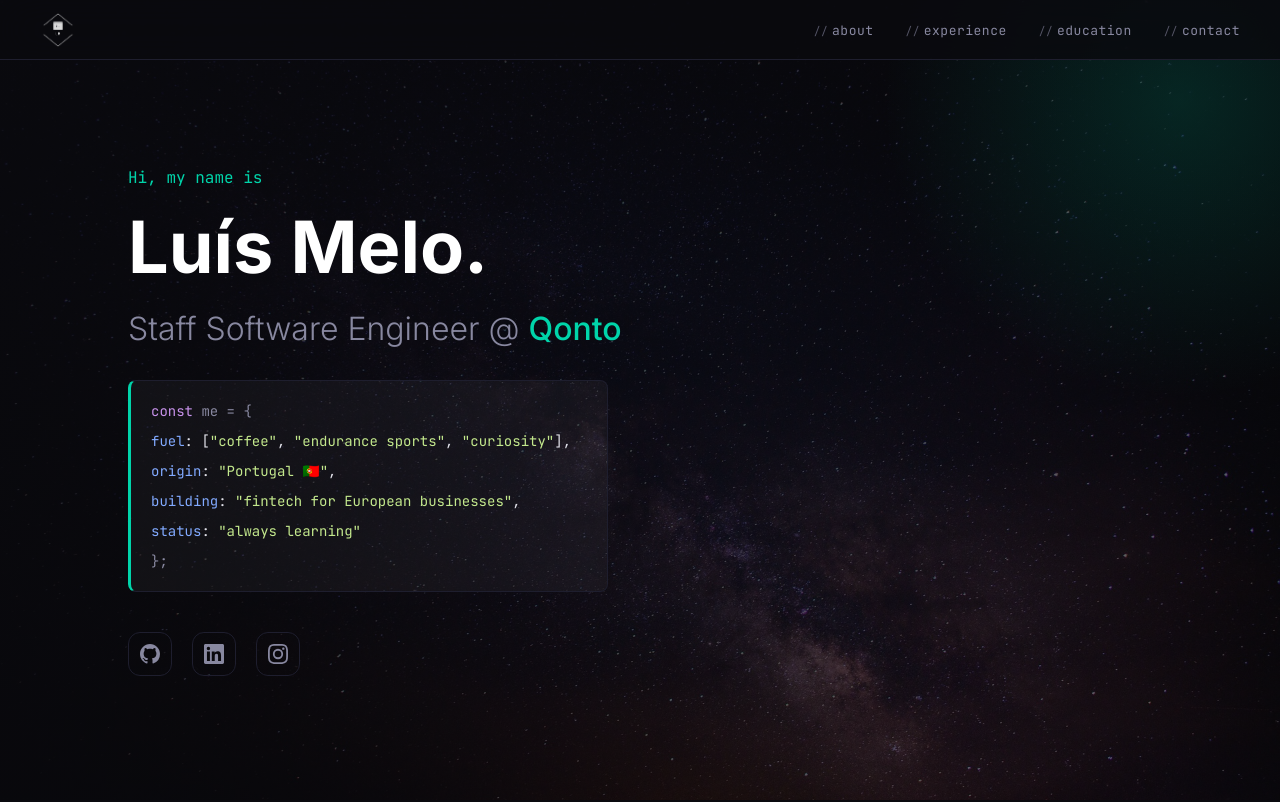
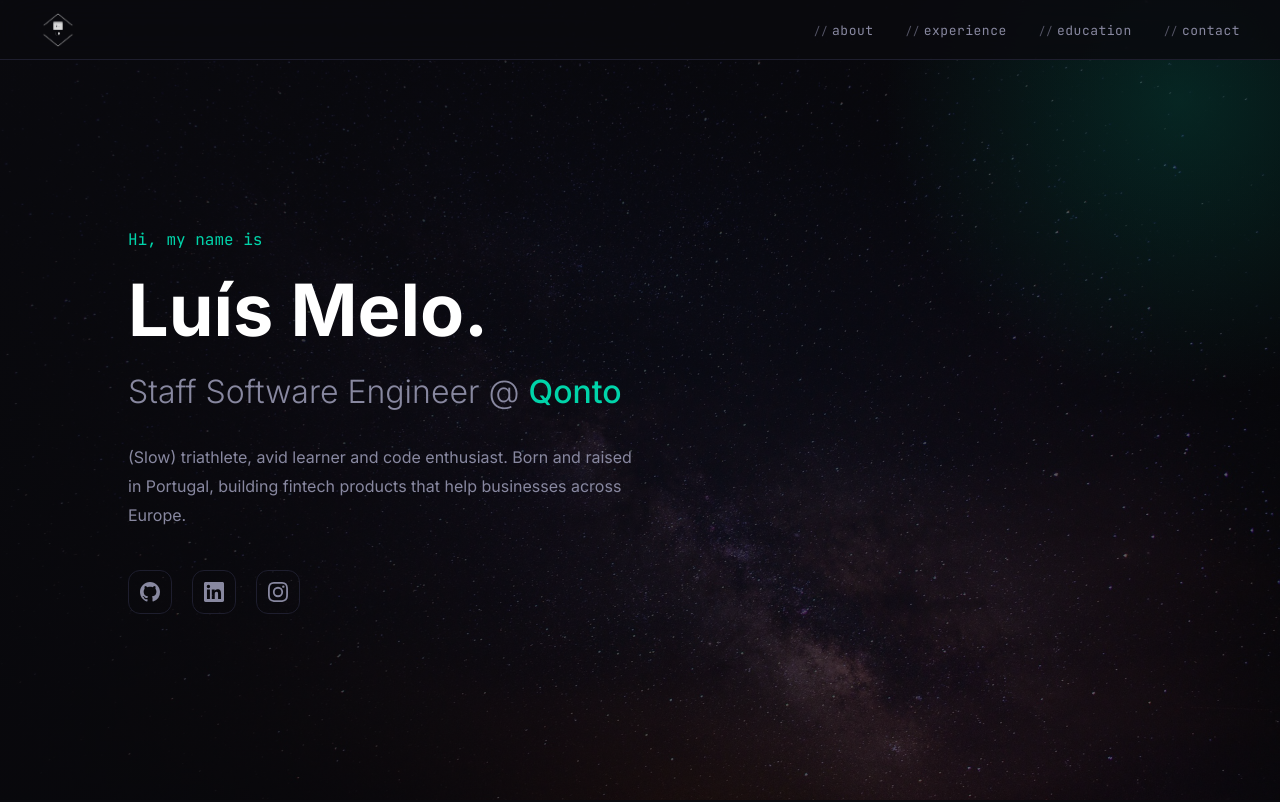
Before and after one commit to luisfmelo/luisfmelo.github.io, a plain HTML site: page index.html in a window 1280 px wide. Shown: the top 802 px of the page. Drawn offline with Linux system fonts and the light colour scheme.

Commit message:
Revert hero description to original plain text

```diff
--- a/index.html
+++ b/index.html
@@ -164,29 +164,14 @@
         .hero-title span { color: var(--accent); font-weight: 500; }
 
         .hero-desc {
-            font-family: var(--mono);
-            font-size: 14px;
-            background: rgba(255,255,255,0.04);
-            border: 1px solid var(--border);
-            border-left: 3px solid var(--accent);
-            border-radius: 8px;
-            padding: 16px 20px;
-            max-width: 480px;
-            line-height: 2;
+            font-size: 16px;
+            color: var(--text-dim);
+            max-width: 520px;
+            line-height: 1.8;
             margin-bottom: 40px;
             opacity: 0;
             animation: fadeUp 0.6s 0.8s forwards;
-            display: flex;
-            flex-direction: column;
-            gap: 2px;
         }
-
-        .code-line { display: block; }
-        .code-kw  { color: #c792ea; }
-        .code-key { color: #82aaff; }
-        .code-str { color: #c3e88d; }
-        .hero-desc .code-line:first-child,
-        .hero-desc .code-line:last-child { color: var(--text-dim); }
 
         .hero-socials {
             display: flex;
@@ -534,14 +519,10 @@
         <p class="hero-greeting">Hi, my name is</p>
         <h1 class="hero-name">Luís Melo.</h1>
         <h2 class="hero-title">Staff Software Engineer @ <span>Qonto</span></h2>
-        <div class="hero-desc">
-            <span class="code-line"><span class="code-kw">const</span> me = {</span>
-            <span class="code-line">  <span class="code-key">fuel</span>: [<span class="code-str">"coffee"</span>, <span class="code-str">"endurance sports"</span>, <span class="code-str">"curiosity"</span>],</span>
-            <span class="code-line">  <span class="code-key">origin</span>: <span class="code-str">"Portugal 🇵🇹"</span>,</span>
-            <span class="code-line">  <span class="code-key">building</span>: <span class="code-str">"fintech for European businesses"</span>,</span>
-            <span class="code-line">  <span class="code-key">status</span>: <span class="code-str">"always learning"</span></span>
-            <span class="code-line">};</span>
-        </div>
+        <p class="hero-desc">
+            (Slow) triathlete, avid learner and code enthusiast.
+            Born and raised in Portugal, building fintech products that help businesses across Europe.
+        </p>
         <ul class="hero-socials">
             <li><a href="https://github.com/luisfmelo" target="_blank" aria-label="GitHub">
                 <svg viewBox="0 0 24 24"><path d="M12 0C5.37 0 0 5.37 0 12c0 5.31 3.435 9.795 8.205 11.385.6.105.825-.255.825-.57 0-.285-.015-1.23-.015-2.235-3.015.555-3.795-.735-4.035-1.41-.135-.345-.72-1.41-1.23-1.695-.42-.225-1.02-.78-.015-.795.945-.015 1.62.87 1.845 1.23 1.08 1.815 2.805 1.305 3.495.99.105-.78.42-1.305.765-1.605-2.67-.3-5.46-1.335-5.46-5.925 0-1.305.465-2.385 1.23-3.225-.12-.3-.54-1.53.12-3.18 0 0 1.005-.315 3.3 1.23.96-.27 1.98-.405 3-.405s2.04.135 3 .405c2.295-1.56 3.3-1.23 3.3-1.23.66 1.65.24 2.88.12 3.18.765.84 1.23 1.905 1.23 3.225 0 4.605-2.805 5.625-5.475 5.925.435.375.81 1.095.81 2.22 0 1.605-.015 2.895-.015 3.3 0 .315.225.69.825.57A12.02 12.02 0 0024 12c0-6.63-5.37-12-12-12z"/></svg>
```
